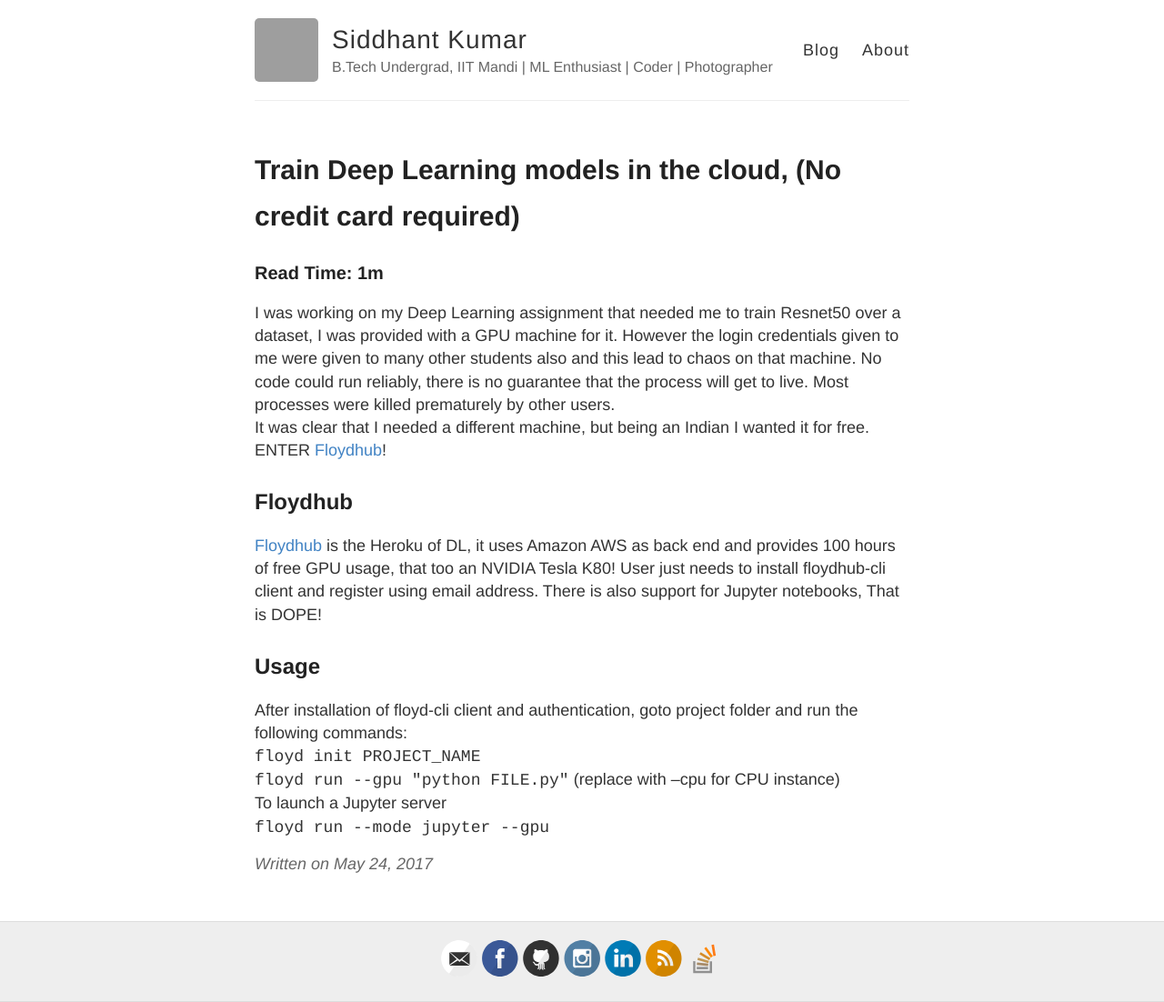
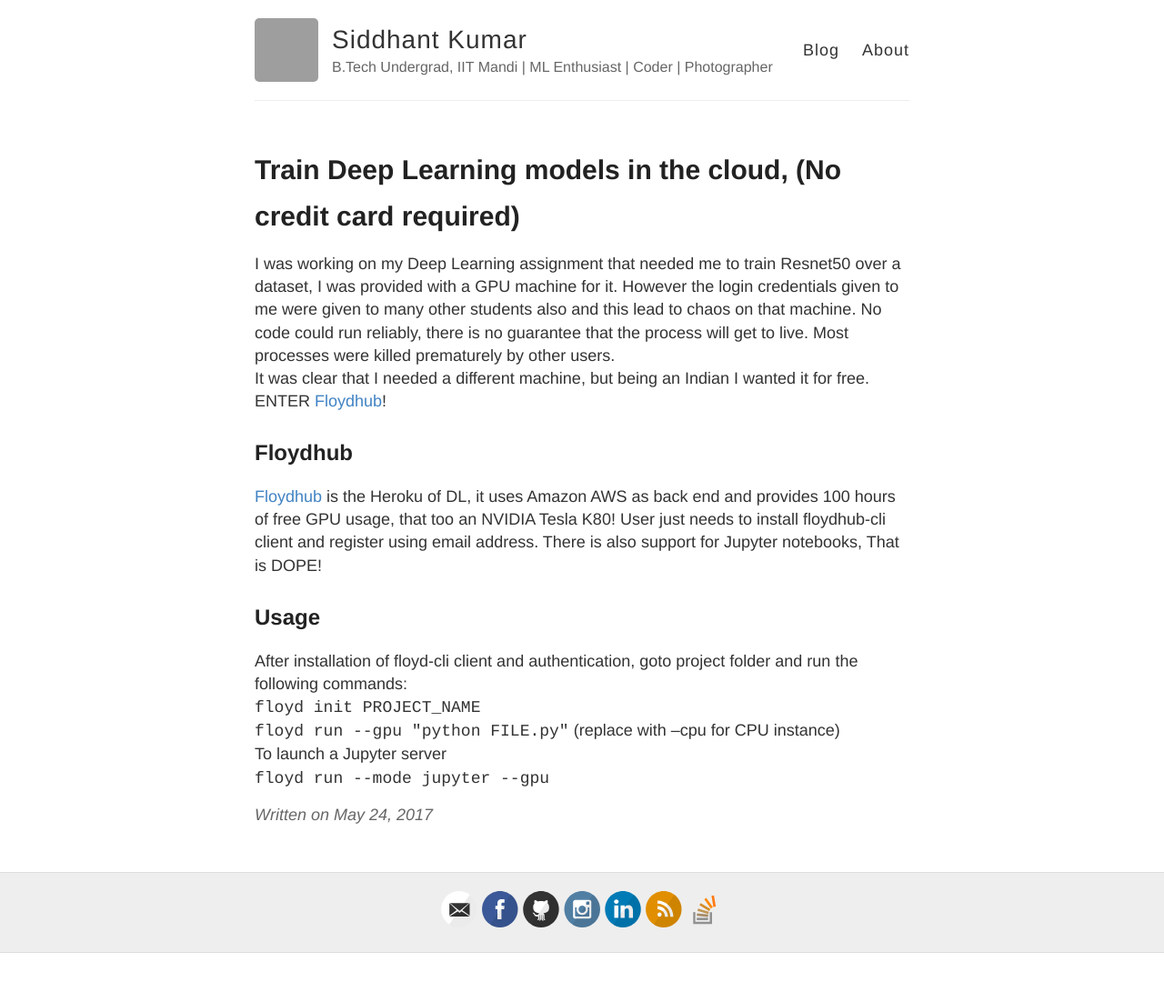
Before and after one commit to saytosid/saytosid.github.io, a Jekyll site: the page built from _posts/2017-5-25-floydhub.md, in a window 1280 px wide. Shown: the whole page at 91% size. Built offline with Jekyll 4.4.1, drawn with Linux system fonts in a browser that asks for light colours; comment, search, counter and statistics services are not loaded; after the commit the page ends 1048 px from its top, so only the background shows below that; grey boxes are pictures that could not be loaded.

```diff
--- a/_layouts/post.html
+++ b/_layouts/post.html
@@ -5,8 +5,6 @@ published: true
 
 <article class="post">
   <h1>{{ page.title }}</h1>
-  <h3>{% if page.read_time %} Read Time: {{ page.read_time }}
-    {% endif %}</h3>
 
   <div class="entry">
     {{ content }}
--- a/index.html
+++ b/index.html
@@ -7,7 +7,8 @@ layout: default
     <article class="post">
 
       <h1><a href="{{ site.baseurl }}{{ post.url }}">{{ post.title }}</a></h1>
-
+      <h5>% if page.read_time %} Read Time: {{ page.read_time }}
+    {% endif %}</h5>
       <div class="entry">
         {{ post.excerpt }}
       </div>
```
Also changed, not shown: _posts/2017-5-24-Jekyll.md (+1 -0 lines), _posts/2017-5-25-floydhub.md (+1 -0 lines).
